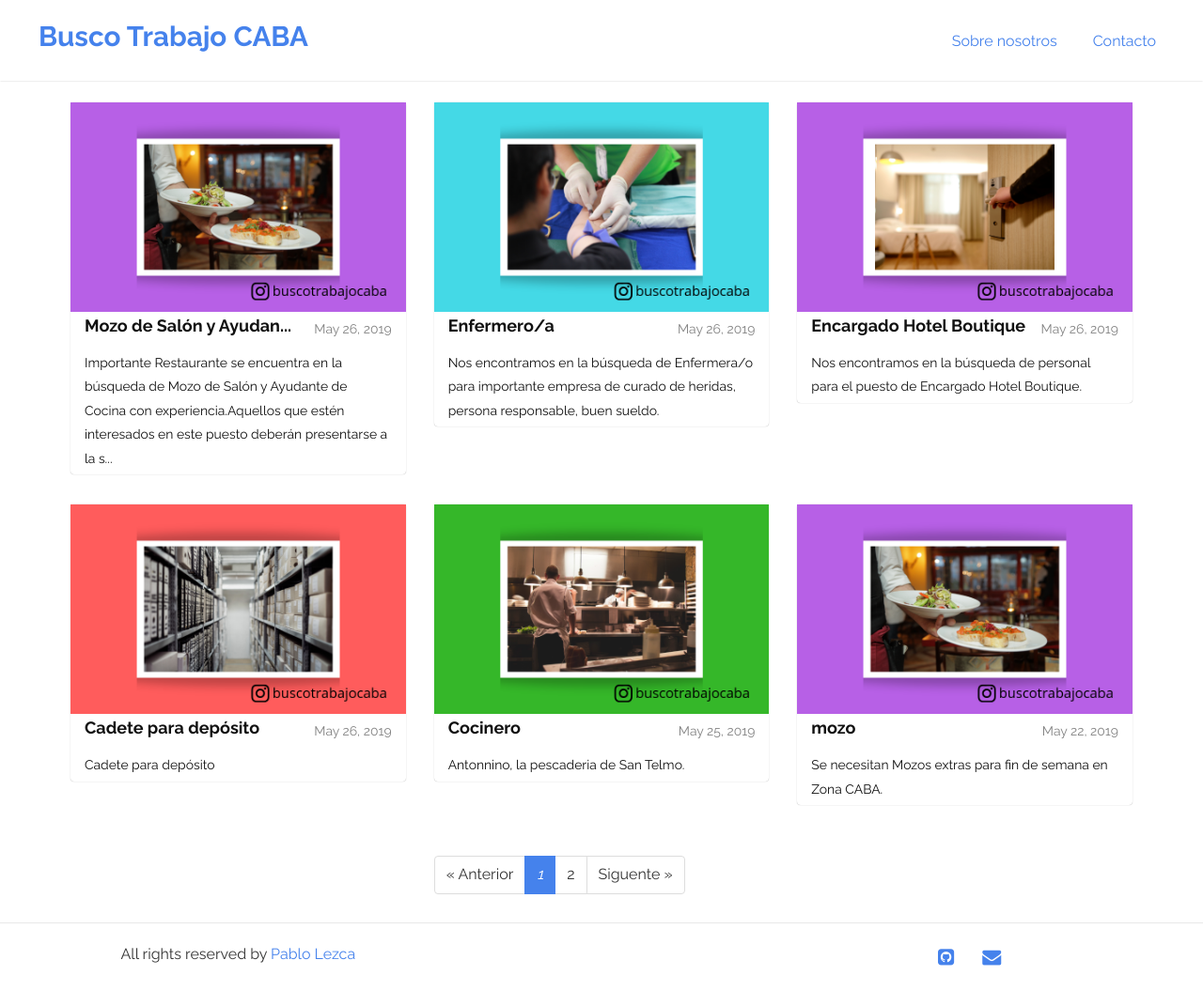
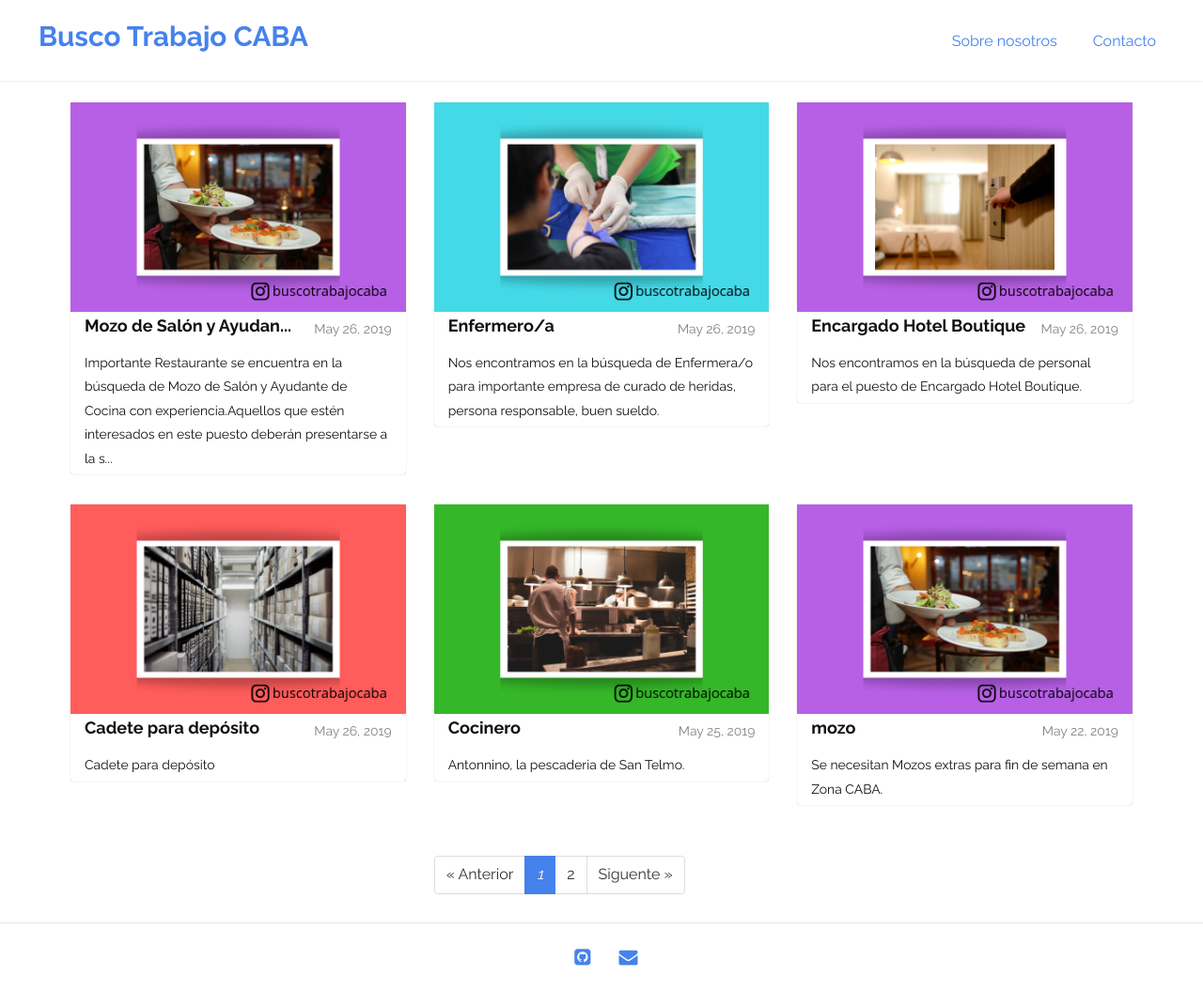
Before and after one commit to Lucas68747/buscotrabajoargentina.github.io, a Jekyll site: the page built from index.html, in a window 1280 px wide. Shown: the whole page at 94% size. Built offline with Jekyll 4.4.1, drawn with Linux system fonts in a browser that asks for light colours; the list of posts is cut into pages by our own code.

Commit message:
Update _config.yml

```diff
--- a/_config.yml
+++ b/_config.yml
@@ -15,9 +15,6 @@ default-image: webjeda-logo-big.jpg # If there is no featured image in a post th
 
 
 
-copyright:
-   name: Pablo Lezca
-   link: 'https://pablolezcano.github.io/'
 
 # Build settings
 markdown: kramdown
```
